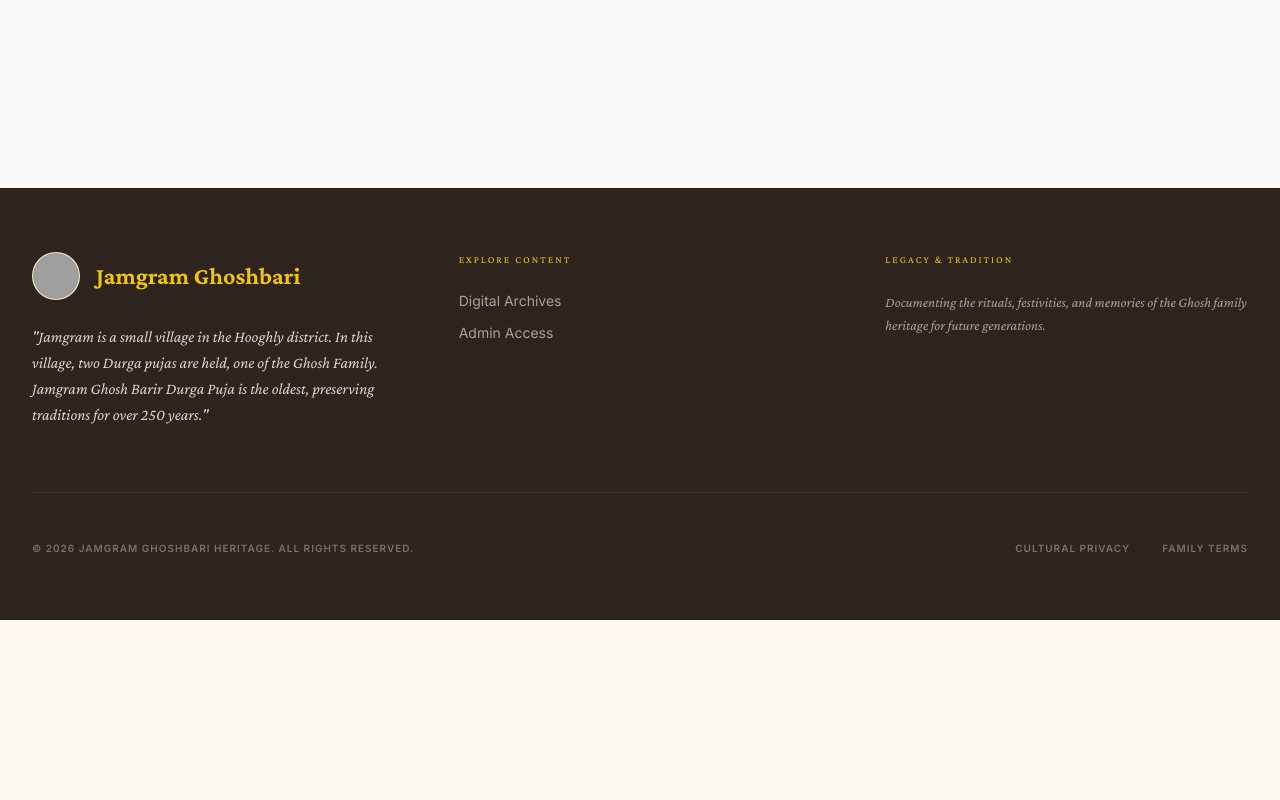
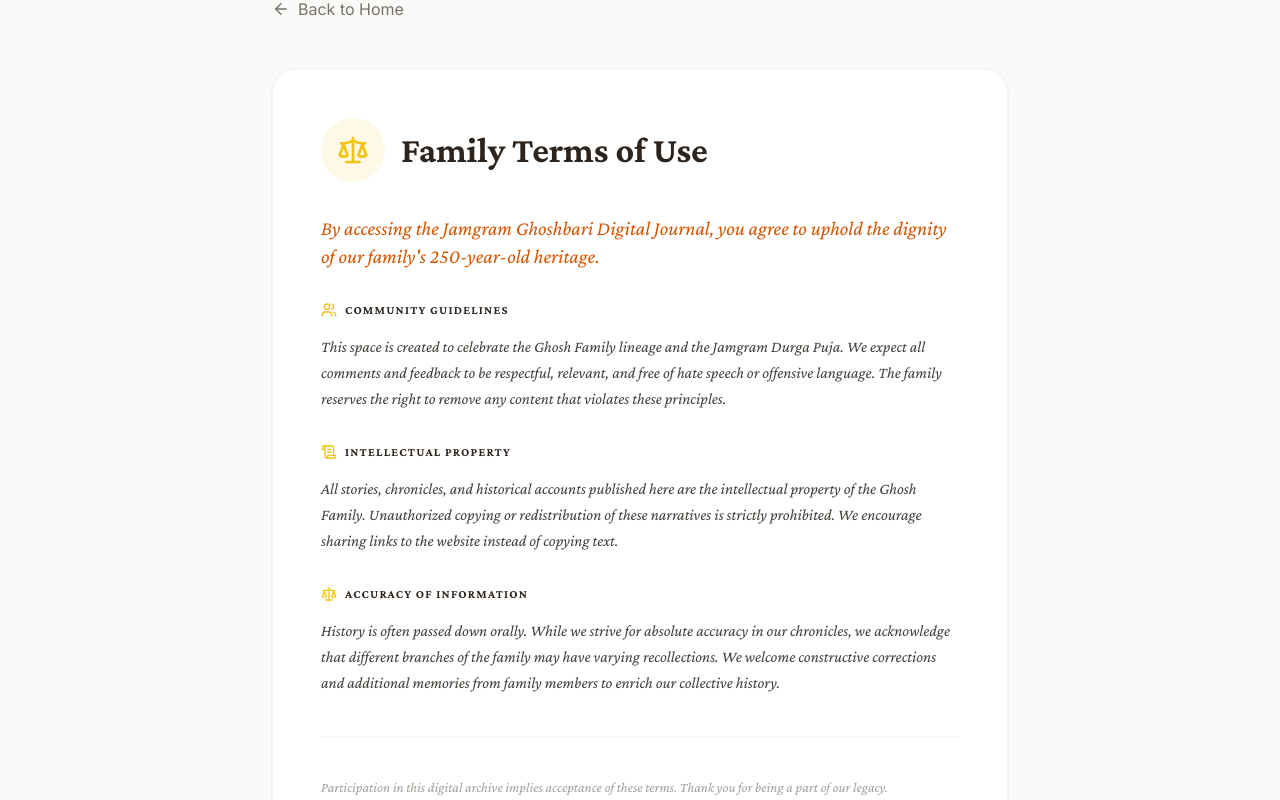
Before and after one commit to Airdrophuntt/Gourab, a React (Vite) app: page /terms in a window 1280 px wide. Shown: the part 180-980 px from the top of the page. Before the commit the page ends 800 px from the top, so only its background shows below. Built offline with nearby package versions, Linux system fonts and the light colour scheme; no server answers; the database is empty; grey boxes are pictures that could not be loaded.

Commit message:
feat: Add privacy policy and family terms pages
Introduces dedicated pages for the privacy policy and family terms of use. Updates the footer navigation to link to these new pages and modifies existing links to use React Router's Link component for better client-side routing.

```diff
--- a/src/App.tsx
+++ b/src/App.tsx
@@ -13,6 +13,8 @@ import PostView from './pages/PostView';
 import AdminDashboard from './pages/AdminDashboard';
 import AdminLogin from './pages/AdminLogin';
 import Editor from './pages/Editor';
+import PrivacyPolicy from './pages/PrivacyPolicy';
+import FamilyTerms from './pages/FamilyTerms';
 import Header from './components/Header';
 import Footer from './components/Footer';
 
@@ -70,6 +72,8 @@ export default function App() {
           <Routes>
             <Route path="/" element={<Home />} />
             <Route path="/post/:id" element={<PostView />} />
+            <Route path="/privacy" element={<PrivacyPolicy />} />
+            <Route path="/terms" element={<FamilyTerms />} />
             <Route path="/admin/login" element={<AdminLogin user={user} isAdmin={isAdmin} />} />
             <Route
               path="/admin"
--- a/src/components/Footer.tsx
+++ b/src/components/Footer.tsx
@@ -1,3 +1,5 @@
+import { Link } from 'react-router-dom';
+
 interface FooterProps {
   logoUrl?: string | null;
 }
@@ -28,8 +30,8 @@ export default function Footer({ logoUrl }: FooterProps) {
           <div>
             <h4 className="text-heritage-gold font-medium mb-6 uppercase tracking-[0.2em] text-[10px] font-bold">Explore Content</h4>
             <ul className="space-y-3 text-sm">
-              <li><a href="/#archives" className="hover:text-white transition-colors">Digital Archives</a></li>
-              <li><a href="/admin/login" className="hover:text-white transition-colors">Admin Access</a></li>
+              <li><Link to="/#archives" className="hover:text-white transition-colors">Digital Archives</Link></li>
+              <li><Link to="/admin/login" className="hover:text-white transition-colors">Admin Access</Link></li>
             </ul>
           </div>
           <div>
@@ -42,8 +44,8 @@ export default function Footer({ logoUrl }: FooterProps) {
         <div className="flex flex-col sm:flex-row justify-between items-center text-[10px] uppercase tracking-widest font-bold text-stone-500">
           <p>&copy; {new Date().getFullYear()} Jamgram Ghoshbari Heritage. All rights reserved.</p>
           <div className="mt-4 sm:mt-0 flex space-x-8">
-            <span className="hover:text-heritage-gold cursor-pointer transition-colors">Cultural Privacy</span>
-            <span className="hover:text-heritage-gold cursor-pointer transition-colors">Family Terms</span>
+            <Link to="/privacy" className="hover:text-heritage-gold transition-colors underline-offset-4 hover:underline">Cultural Privacy</Link>
+            <Link to="/terms" className="hover:text-heritage-gold transition-colors underline-offset-4 hover:underline">Family Terms</Link>
           </div>
         </div>
       </div>
--- /dev/null
+++ b/src/pages/FamilyTerms.tsx
@@ -0,0 +1,67 @@
+import { motion } from 'motion/react';
+import { ArrowLeft, Scale, Users, ScrollText } from 'lucide-react';
+import { Link } from 'react-router-dom';
+
+export default function FamilyTerms() {
+  return (
+    <div className="min-h-screen bg-stone-50 py-20">
+      <div className="max-w-3xl mx-auto px-4">
+        <Link to="/" className="inline-flex items-center gap-2 text-stone-500 hover:text-stone-900 transition-colors mb-12 group">
+          <ArrowLeft size={18} className="transition-transform group-hover:-translate-x-1" /> Back to Home
+        </Link>
+
+        <motion.div
+          initial={{ opacity: 0, y: 20 }}
+          animate={{ opacity: 1, y: 0 }}
+          className="bg-white rounded-3xl p-12 shadow-sm border border-stone-100"
+        >
+          <div className="flex items-center gap-4 mb-8">
+            <div className="w-16 h-16 rounded-full bg-heritage-gold/10 flex items-center justify-center text-heritage-gold">
+              <Scale size={32} />
+            </div>
+            <h1 className="text-4xl font-serif font-bold text-heritage-ink">Family Terms of Use</h1>
+          </div>
+
+          <div className="prose prose-stone lg:prose-lg max-w-none font-serif italic text-stone-700 leading-relaxed space-y-8">
+            <p className="text-xl text-heritage-accent font-medium">
+              By accessing the Jamgram Ghoshbari Digital Journal, you agree to uphold the dignity of our family's 250-year-old heritage.
+            </p>
+
+            <section>
+              <div className="flex items-center gap-2 mb-4 text-heritage-ink not-italic font-bold uppercase tracking-widest text-xs">
+                <Users size={16} className="text-heritage-gold" /> Community Guidelines
+              </div>
+              <p>
+                This space is created to celebrate the Ghosh Family lineage and the Jamgram Durga Puja. We expect all comments and feedback to be respectful, relevant, and free of hate speech or offensive language. The family reserves the right to remove any content that violates these principles.
+              </p>
+            </section>
+
+            <section>
+              <div className="flex items-center gap-2 mb-4 text-heritage-ink not-italic font-bold uppercase tracking-widest text-xs">
+                <ScrollText size={16} className="text-heritage-gold" /> Intellectual Property
+              </div>
+              <p>
+                All stories, chronicles, and historical accounts published here are the intellectual property of the Ghosh Family. Unauthorized copying or redistribution of these narratives is strictly prohibited. We encourage sharing links to the website instead of copying text.
+              </p>
+            </section>
+
+            <section>
+              <div className="flex items-center gap-2 mb-4 text-heritage-ink not-italic font-bold uppercase tracking-widest text-xs">
+                <Scale size={16} className="text-heritage-gold" /> Accuracy of Information
+              </div>
+              <p>
+                History is often passed down orally. While we strive for absolute accuracy in our chronicles, we acknowledge that different branches of the family may have varying recollections. We welcome constructive corrections and additional memories from family members to enrich our collective history.
+              </p>
+            </section>
+
+            <div className="pt-10 border-t border-stone-100 mt-10">
+              <p className="text-sm text-stone-400">
+                Participation in this digital archive implies acceptance of these terms. Thank you for being a part of our legacy.
+              </p>
+            </div>
+          </div>
+        </motion.div>
+      </div>
+    </div>
+  );
+}
--- /dev/null
+++ b/src/pages/PrivacyPolicy.tsx
@@ -0,0 +1,67 @@
+import { motion } from 'motion/react';
+import { ArrowLeft, ShieldCheck, Heart, EyeOff } from 'lucide-react';
+import { Link } from 'react-router-dom';
+
+export default function PrivacyPolicy() {
+  return (
+    <div className="min-h-screen bg-stone-50 py-20">
+      <div className="max-w-3xl mx-auto px-4">
+        <Link to="/" className="inline-flex items-center gap-2 text-stone-500 hover:text-stone-900 transition-colors mb-12 group">
+          <ArrowLeft size={18} className="transition-transform group-hover:-translate-x-1" /> Back to Home
+        </Link>
+
+        <motion.div
+          initial={{ opacity: 0, y: 20 }}
+          animate={{ opacity: 1, y: 0 }}
+          className="bg-white rounded-3xl p-12 shadow-sm border border-stone-100"
+        >
+          <div className="flex items-center gap-4 mb-8">
+            <div className="w-16 h-16 rounded-full bg-heritage-gold/10 flex items-center justify-center text-heritage-gold">
+              <ShieldCheck size={32} />
+            </div>
+            <h1 className="text-4xl font-serif font-bold text-heritage-ink">Cultural Privacy Policy</h1>
+          </div>
+
+          <div className="prose prose-stone lg:prose-lg max-w-none font-serif italic text-stone-700 leading-relaxed space-y-8">
+            <p className="text-xl text-heritage-accent font-medium">
+              The Jamgram Ghoshbari Journal is dedicated to the preservation of heritage while respecting the sanctity of our family's cultural identity.
+            </p>
+
+            <section>
+              <div className="flex items-center gap-2 mb-4 text-heritage-ink not-italic font-bold uppercase tracking-widest text-xs">
+                <Heart size={16} className="text-heritage-gold" /> Sanctity of Rituals
+              </div>
+              <p>
+                We believe that some rituals and family traditions are sacred. While we share our joy and history with the world, certain aspects of our traditions are documented with the highest respect for the privacy of the participants and the sanctity of the "Durga Dalan".
+              </p>
+            </section>
+
+            <section>
+              <div className="flex items-center gap-2 mb-4 text-heritage-ink not-italic font-bold uppercase tracking-widest text-xs">
+                <EyeOff size={16} className="text-heritage-gold" /> Image Usage & Protection
+              </div>
+              <p>
+                All photographs, manuscripts, and digital captures shared on this platform are part of the Ghosh Family collection. We request that these images not be reproduced, modified, or used for commercial purposes without explicit written consent from the family administrators.
+              </p>
+            </section>
+
+            <section>
+              <div className="flex items-center gap-2 mb-4 text-heritage-ink not-italic font-bold uppercase tracking-widest text-xs">
+                <ShieldCheck size={16} className="text-heritage-gold" /> Data Collection
+              </div>
+              <p>
+                When you leave a comment or feedback, we collect your name and message to foster a community of shared memories. We do not sell or share your personal information with third parties. Your data is used solely to enhance the interactive experience of this digital journal.
+              </p>
+            </section>
+
+            <div className="pt-10 border-t border-stone-100 mt-10">
+              <p className="text-sm text-stone-400">
+                Last Updated: April 2026. For any privacy-related inquiries, please contact the site administrators.
+              </p>
+            </div>
+          </div>
+        </motion.div>
+      </div>
+    </div>
+  );
+}
```
